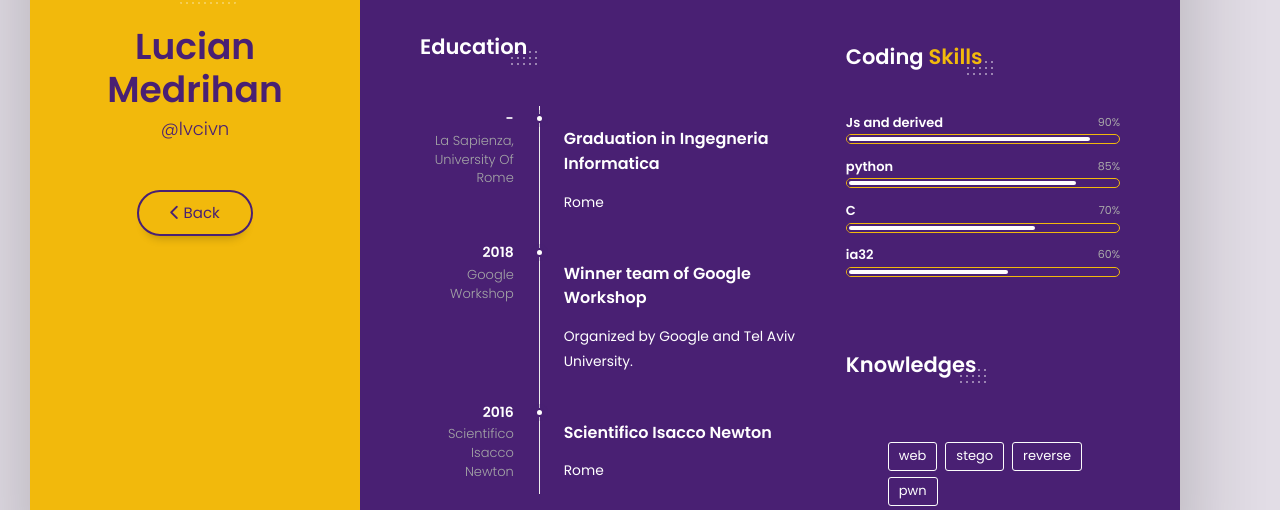
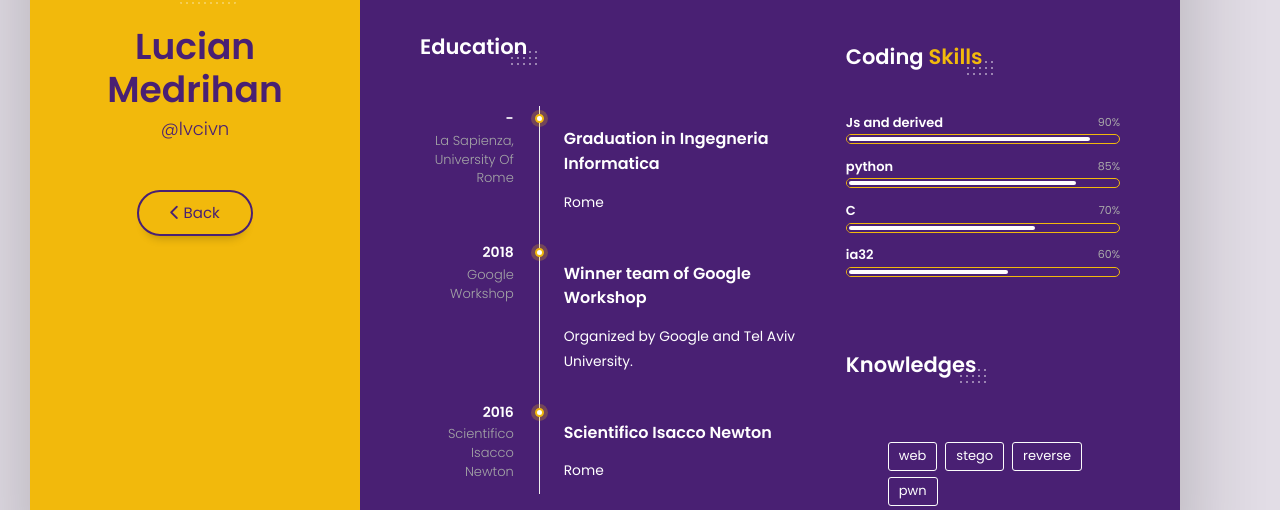
Before and after one commit to HACKappatoi/HACKappatoi.github.io, a Jekyll site: the page built from lucio_cv.md, in a window 1280 px wide. Shown: the part 373-883 px from the top of the page. Built offline with Jekyll 4.4.1, drawn with Linux system fonts in a browser that asks for light colours; nearby versions of some CDN libraries.

Commit message:
timeline color update

```diff
--- a/assets/css/cv.css
+++ b/assets/css/cv.css
@@ -891,7 +891,7 @@ input[type="submit"]:focus {
   position: absolute;
   margin-left: -8px;
   border-radius: 10px;
-  background-color: #492073;
+  background-color: #f2b90c;
   opacity: .25;
   z-index: 0;
 }
@@ -906,7 +906,7 @@ input[type="submit"]:focus {
   margin-left: -4px;
   background-color: #fff;
   border-radius: 5px;
-  border: 2px solid #492073;
+  border: 2px solid #f2b90c;
   z-index: 1;
 }
 
```
